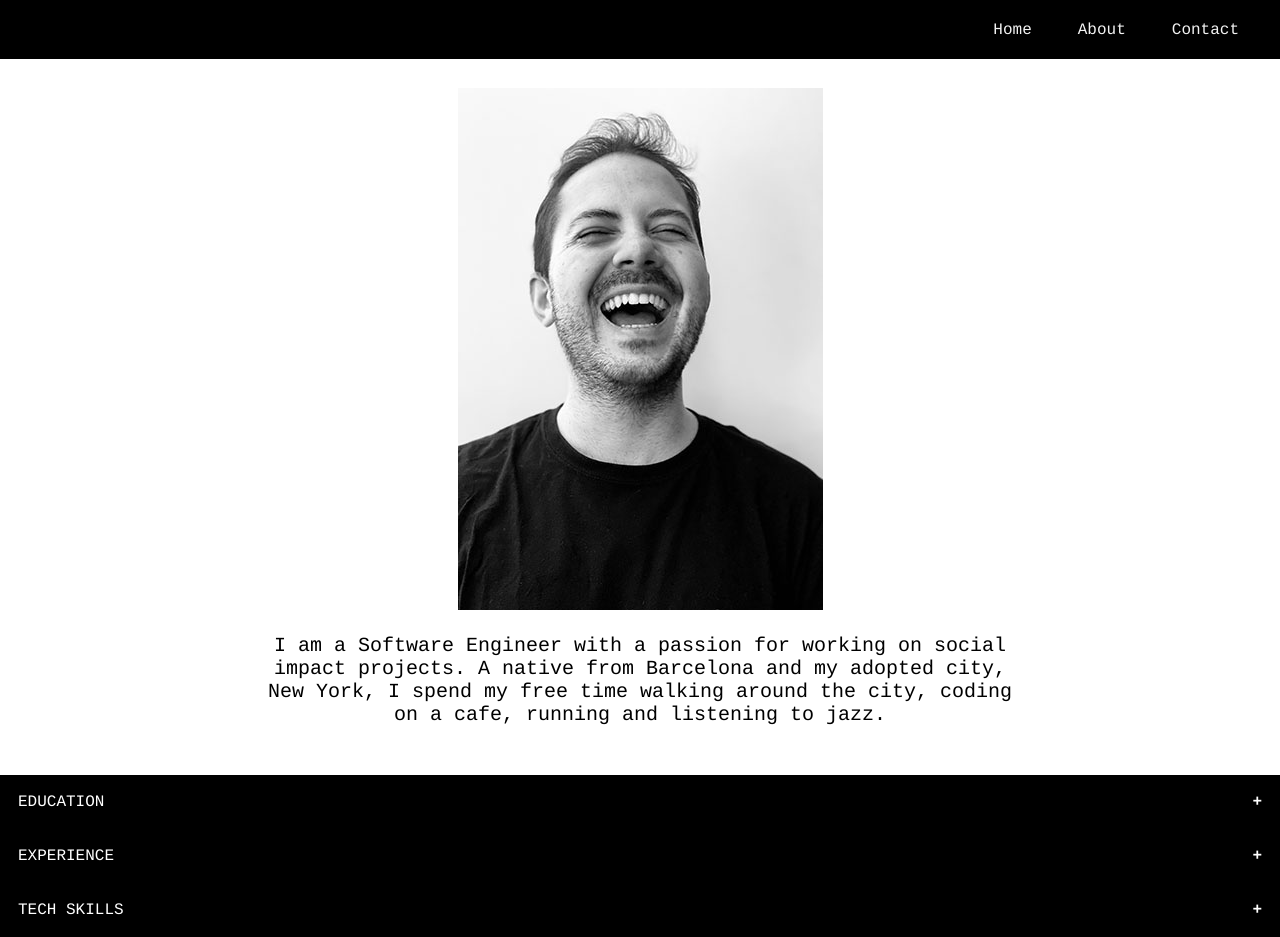
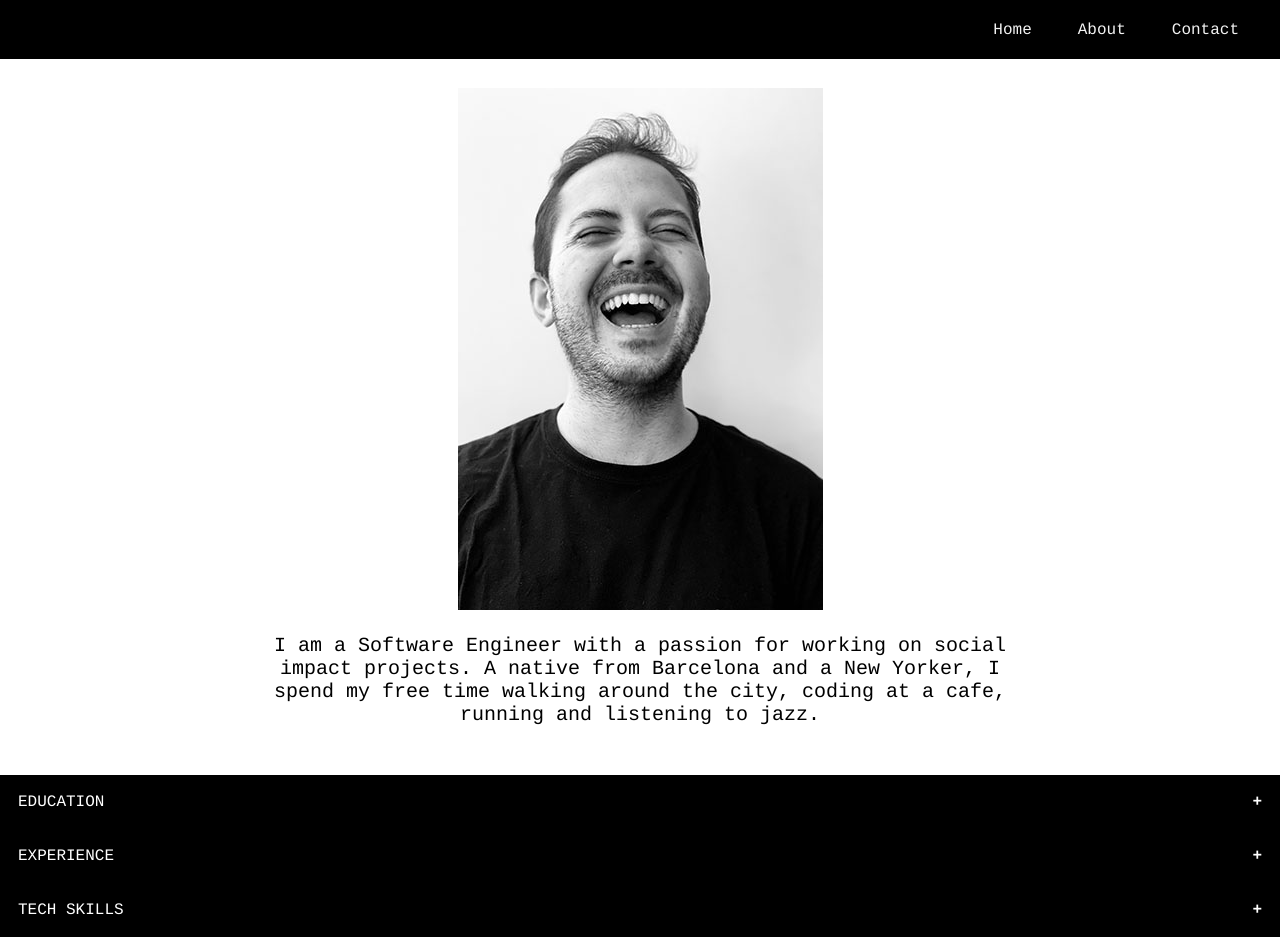
Before and after one commit to gerardotalora/portfolio, a website: page about.html in a window 1280 px wide. Drawn offline with Linux system fonts and the light colour scheme.

Commit message:
About background updated

```diff
--- a/about.html
+++ b/about.html
@@ -22,8 +22,8 @@
     <div class="profile">
       <img src="./images/gerard-about.jpg" alt="Gerard Otalora">
       <p class="background">I am a Software Engineer with a passion for working on social impact projects.
-         A native from Barcelona and my adopted city, New York, I spend my free time walking around
-         the city, coding on a cafe, running and listening to jazz.</p>
+         A native from Barcelona and a New Yorker, I spend my free time walking around
+         the city, coding at a cafe, running and listening to jazz.</p>
     </div>
   </section>
 
@@ -39,7 +39,6 @@
       <div id="skl" class="content">
         <p>Skills!</p>
       </div>
-
 </body>
 
 </html>
```
Also changed, not shown: 1 other file.
